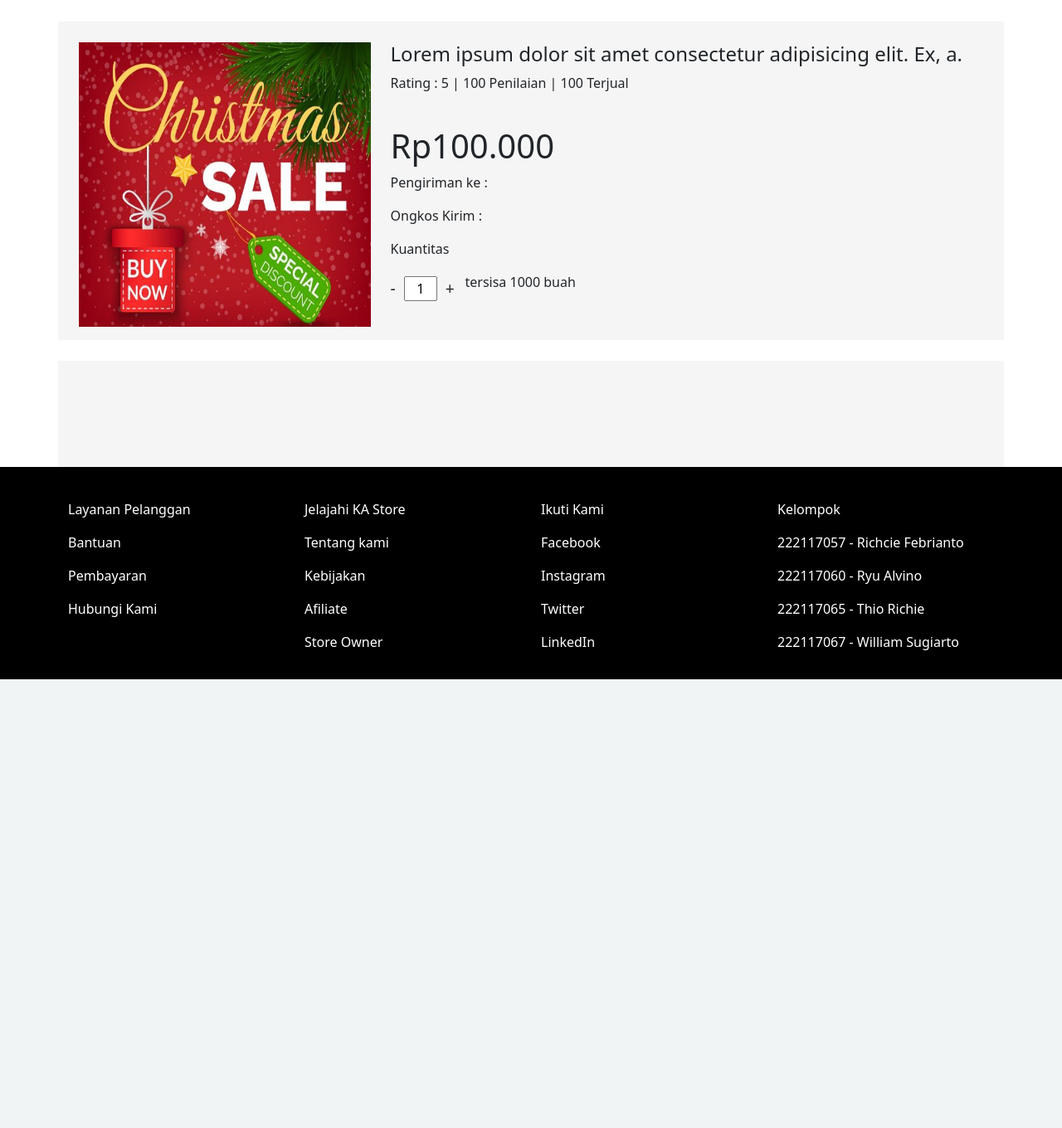
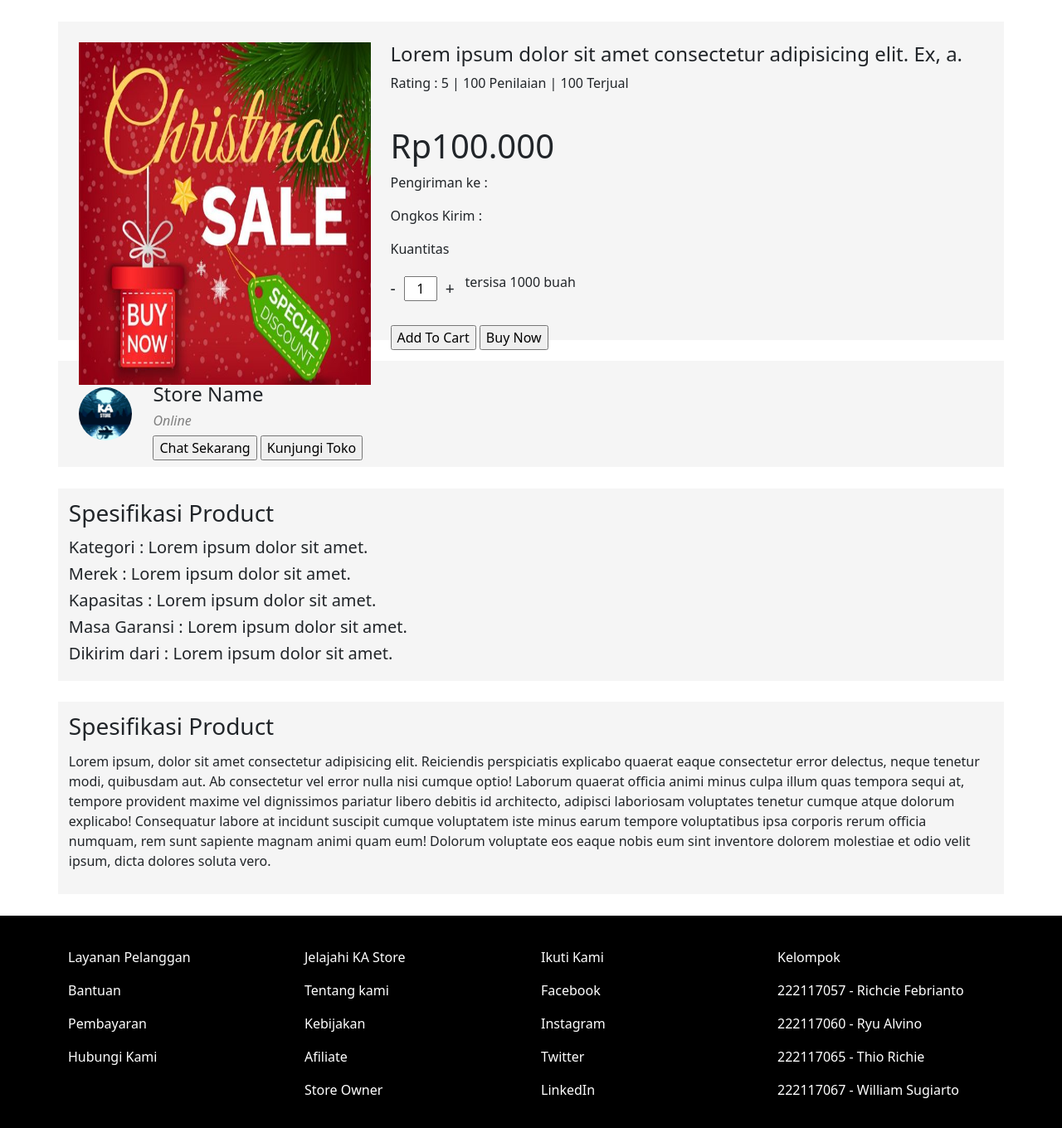
Before and after one commit to William2152/Project_BWP, a Laravel app: page /itemPage in a window 1280 px wide. Shown: the part 76-1436 px from the top of the page at 83% size. Before the commit the page ends 895 px from the top, so only its background shows below. Run offline with Laravel 10, Linux system fonts and the light colour scheme.

Commit message:
itemPage done
tolong yang tk buat list, dibuatin ya will hehe..

```diff
--- a/projectBWP_front_end_10p/laravel/resources/views/Menu/itemPage.blade.php
+++ b/projectBWP_front_end_10p/laravel/resources/views/Menu/itemPage.blade.php
@@ -51,7 +51,12 @@
                             }
                         </script>
                     </div>
-
+                    <br>
+                    <form action="" method="post">
+                        @csrf
+                        <input type="submit" value="Add To Cart">
+                        <input type="submit" value="Buy Now">
+                    </form>
                 </div>
             </div>
         </div>
@@ -59,13 +64,41 @@
 @endsection
 
 @section('toko')
-    <div class="container" style="margin-top: 2vw; background-color: whitesmoke; height: 10vw;">
+    <div class="container" style="margin-top: 2vw; background-color: whitesmoke; height: 10vw; margin-bottom: 2vw;">
         <div class="content">
             <div class="row">
-                <div class="col-3">
-                    <img src="" alt="" style="">
+                <div class="tokoMiniProfileBox" style="width: 30vw; height: 10vw; display: flex; flex-direction: row;">
+                    <div class="tokoMiniProfileBox1" style="padding-left: 1vw; padding-top: 2.5vw;">
+                        <img src="{{ asset('assets/ka_store.png') }}" alt="" style="border-radius: 50%; width: 5vw; height: 5vw;">
+                    </div>
+                    <div class="tokoMiniProfileBox2" style="margin-left: 2vw; padding-top: 2vw;">
+                        <h4 style="text-align:">Store Name</h4>
+                        <h6 style="font-style: oblique; color: gray">Online</h6>
+                        <form action="" method="post">
+                            @csrf
+                            <input type="submit" value="Chat Sekarang"> <input type="submit" value="Kunjungi Toko">
+                        </form>
+                    </div>
                 </div>
             </div>
         </div>
     </div>
 @endsection
+
+@section('spec')
+    <div class="container" style="margin-top: 2vw; background-color: whitesmoke; height: auto; margin-bottom: 2vw; padding-bottom: 1vw; padding-left: 1vw;">
+        <h3 style="padding-top: 1vw; margin-bottom: 1vw;">Spesifikasi Product</h3>
+        <h5>Kategori     : Lorem ipsum dolor sit amet.</h5>
+        <h5>Merek        : Lorem ipsum dolor sit amet.</h5>
+        <h5>Kapasitas    : Lorem ipsum dolor sit amet.</h5>
+        <h5>Masa Garansi : Lorem ipsum dolor sit amet.</h5>
+        <h5>Dikirim dari : Lorem ipsum dolor sit amet.</h5>
+    </div>
+@endsection
+
+@section('detail')
+    <div class="container" style="margin-top: 2vw; background-color: whitesmoke; height: auto; margin-bottom: 2vw; padding-bottom: 1vw; padding-left: 1vw;">
+        <h3 style="padding-top: 1vw; margin-bottom: 1vw;">Spesifikasi Product</h3>
+        <p>Lorem ipsum, dolor sit amet consectetur adipisicing elit. Reiciendis perspiciatis explicabo quaerat eaque consectetur error delectus, neque tenetur modi, quibusdam aut. Ab consectetur vel error nulla nisi cumque optio! Laborum quaerat officia animi minus culpa illum quas tempora sequi at, tempore provident maxime vel dignissimos pariatur libero debitis id architecto, adipisci laboriosam voluptates tenetur cumque atque dolorum explicabo! Consequatur labore at incidunt suscipit cumque voluptatem iste minus earum tempore voluptatibus ipsa corporis rerum officia numquam, rem sunt sapiente magnam animi quam eum! Dolorum voluptate eos eaque nobis eum sint inventore dolorem molestiae et odio velit ipsum, dicta dolores soluta vero.</p>
+    </div>
+@endsection
--- a/projectBWP_front_end_10p/laravel/resources/views/template/main.blade.php
+++ b/projectBWP_front_end_10p/laravel/resources/views/template/main.blade.php
@@ -32,6 +32,8 @@
     @yield('rekomendasi')
     @yield('product')
     @yield('toko')
+    @yield('spec')
+    @yield('detail')
     @yield('keterangan')
     <footer>
         <div class="footer" style="background-color: black; height: 20vw;">
```
